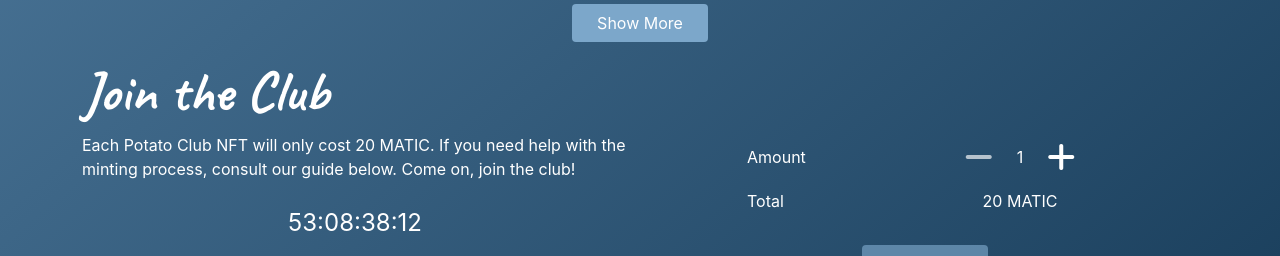
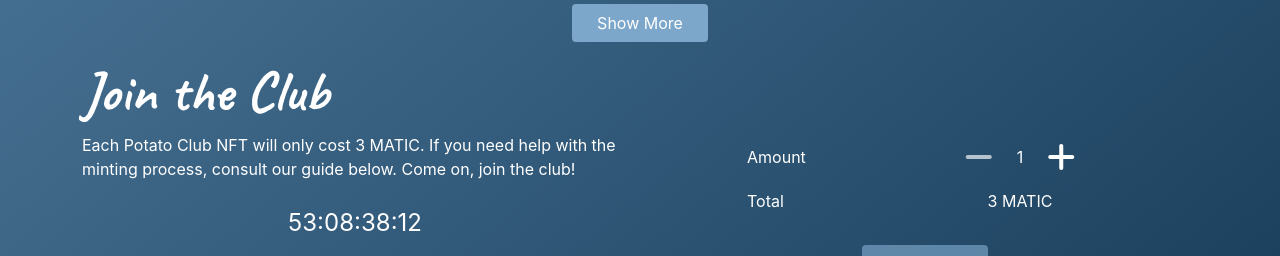
Before and after one commit to samzimmerman95/PotatoWebsite, a React (Create React App) app: page / in a window 1280 px wide. Shown: the part 1440-1696 px from the top of the page. Built offline with nearby package versions, Linux system fonts and the light colour scheme.

Commit message:
Changes for testnet

```diff
--- a/src/App.tsx
+++ b/src/App.tsx
@@ -10,7 +10,7 @@ function App() {
     "0xeD5A54a2b7800C3D1c66F0E601037738B8dF6f8B"
   );
   const [collectionURL] = useState(
-    "https://testnets.opensea.io/collection/potatoclub-v4"
+    "https://testnets.opensea.io/collection/potatoclub-maticv1"
   );
   return (
     <BrowserRouter>
@@ -25,7 +25,7 @@ function App() {
           }
         />
         <Route
-          path="/how-to-guide"
+          path="how-to-guide"
           element={
             <HelpGuide
               contractAddress={contractAddress}
--- a/src/Footer.tsx
+++ b/src/Footer.tsx
@@ -35,7 +35,7 @@ export default function Footer(props: any) {
         </a>
         <a
           className="link-icon"
-          href={"https://rinkeby.etherscan.io/address/" + props.address}
+          href={"https://mumbai.polygonscan.com/address/" + props.address}
           target="_blank"
           rel="noreferrer"
         >
--- a/src/HelpGuide.tsx
+++ b/src/HelpGuide.tsx
@@ -12,8 +12,6 @@ export default function HelpGuide(props: any) {
               to="/"
               className="text-white"
               style={{ textDecoration: "none" }}
-              target="_blank"
-              rel="noopener noreferrer"
             >
               <h3>Potato Club </h3>
             </Link>
--- a/src/Home.tsx
+++ b/src/Home.tsx
@@ -14,7 +14,7 @@ function Home(props: any) {
   const [provider, setProvider] = useState({});
   const [signer, setSigner] = useState({});
   const [PotatoContract, setPotatoContract] = useState({});
-  const [desiredNetwork] = useState("matic");
+  const [desiredNetwork] = useState("maticmum");
 
   function onConnected() {
     console.log("Connection confirmed");
--- a/src/Mint.tsx
+++ b/src/Mint.tsx
@@ -8,7 +8,7 @@ export default function Mint(props: any) {
   const [buyDisabled, setBuyDisabled] = useState(true);
   const [incCounterStyle, setIncCounterStyle] = useState("");
   const [decCounterStyle, setDecCounterStyle] = useState("mintCountDisable");
-  const [cost] = useState(20);
+  const [cost] = useState(3);
   const [showModal, setShowModal] = useState(false);
   const [modalText, setModalText] = useState("");
   const [modalSuccess, setModalSuccess] = useState(true);
--- a/src/MintModal.tsx
+++ b/src/MintModal.tsx
@@ -47,7 +47,7 @@ export default function MintModal(props: any) {
               </div>
               You are offically a Potato Club NFT owner! To see your Potato
               refresh the page, or visit OpenSea. Thank you for joining our
-              community, we hope to see you around!
+              community, we hope to see you around on Discord or Twitter!
             </Modal.Body>
           </div>
         )}
```
Also changed, not shown: src/assets/help_guide/Add_Polygon.png.
